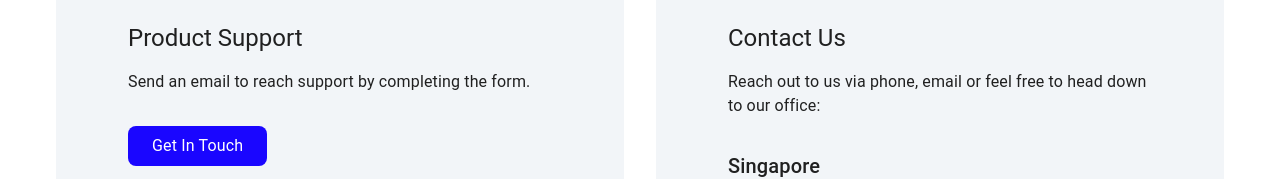
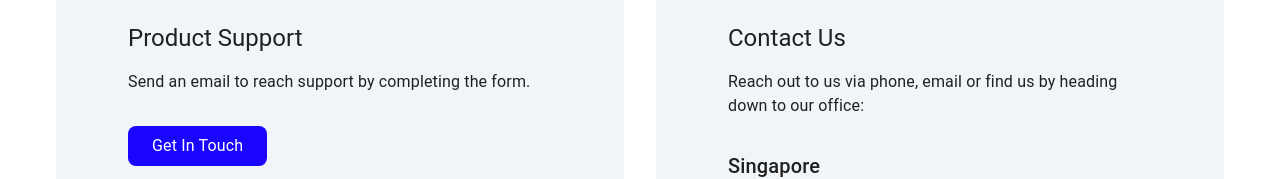
Before and after one commit to Xycone/Gemen_Website_Frontend, a React (Vite) app: page /contactUs in a window 1280 px wide. Shown: the part 582-761 px from the top of the page. Built offline with nearby package versions, Linux system fonts and the light colour scheme.

Commit message:
small changes

```diff
--- a/index.html
+++ b/index.html
@@ -3,7 +3,7 @@
   <head>
     <meta charset="UTF-8" />
     <link rel="icon" type="image/svg+xml" href="/Bubbles.svg" />
-    <meta name="viewport" content="width=device-width, initial-scale=2.0, maximum-scale=3.0" />
+    <meta name="viewport" content="width=device-width, initial-scale=1.00, maximum-scale=2.00, minimum-scale=1.00" />
     <title>Gemen Pte Ltd</title>
   </head>
   <body>
--- a/src/App.jsx
+++ b/src/App.jsx
@@ -139,7 +139,7 @@ function App() {
         </HideOnScroll>
 
         {/* Routes */}
-        <Container sx={{ padding: 10, minHeight: '100vh', display: 'flex', flexDirection: 'column', minWidth: 'fit-content' }}>
+        <Container sx={{ padding: 10, minHeight: '100vh', display: 'flex', flexDirection: 'column', justifyContent: 'center', alignItems: 'center', minWidth: 'fit-content' }}>
           <Routes>
             <Route path={"/homepage"} element={<Homepage />} />
             <Route path={"/ace"} element={<Ace />} />
--- a/src/pages/ContactUs.jsx
+++ b/src/pages/ContactUs.jsx
@@ -228,7 +228,7 @@ function ContactUs() {
               <CardContent sx={{ margin: 2 }}>
                 <Typography variant="h5" sx={{ mb: 2 }}>Contact Us</Typography>
                 <Typography sx={{ mb: 4 }}>
-                  Reach out to us via phone, email or feel free to head down to our office:
+                  Reach out to us via phone, email or find us by heading down to our office:
                 </Typography>
                 <Box sx={{ my: 4 }}>
                   <Typography variant="h6" sx={{ mb: 2 }}>Singapore</Typography>
```
